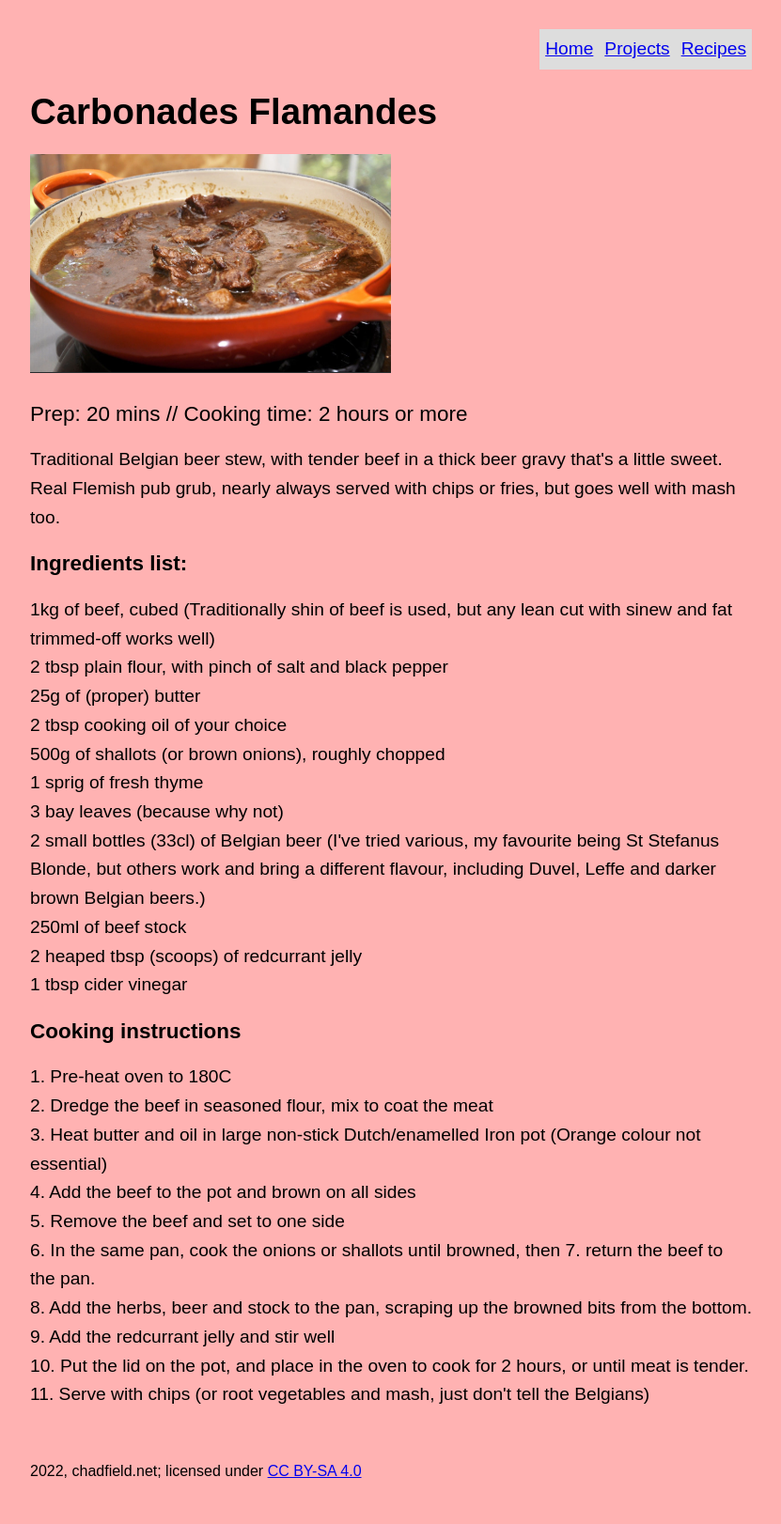
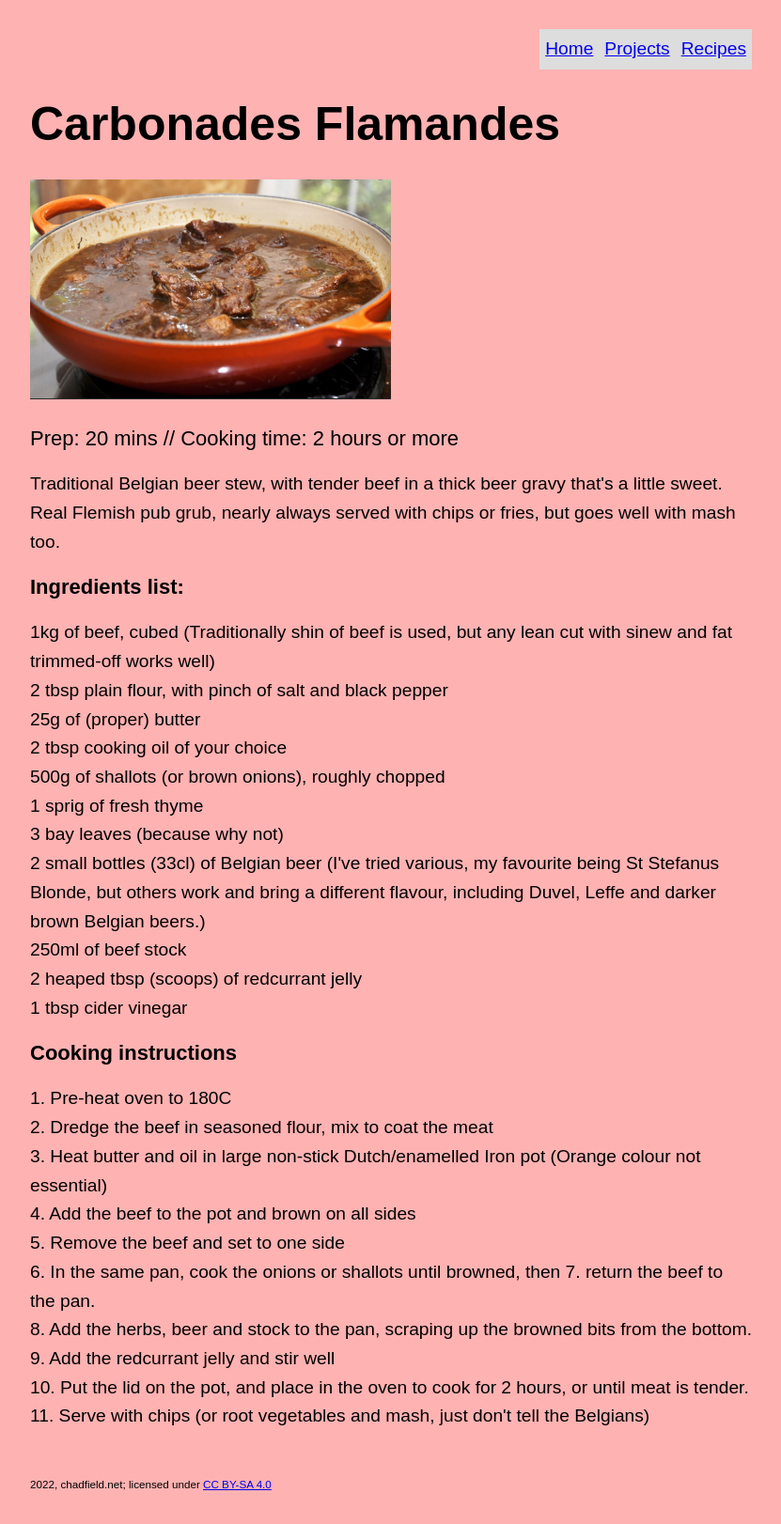
Before and after one commit to brchadders/chadfield.net, a plain HTML site: page beefnbeerstew.html in a window 1280 px wide. Shown: the whole page at 94% size, without its empty margins (224-1055 px from the left). Drawn offline with Linux system fonts and the light colour scheme.

Commit message:
Configured font sizes
Added and defined h1, h2, h3 and paragraph sizes

```diff
--- a/style.css
+++ b/style.css
@@ -11,6 +11,18 @@ body {
   font-size: 1.2em;
   font-stretch: normal;
   line-height: 1.6;
+}
+h1 {
+  font-size: 50px;
+}
+h2 {
+  font-size: 32px;
+}
+h3 {
+  font-size: 22px;
+}
+p {
+  font-size: 14px;
 }
 h1, h2, h3 {
   line-height: 1;
```
